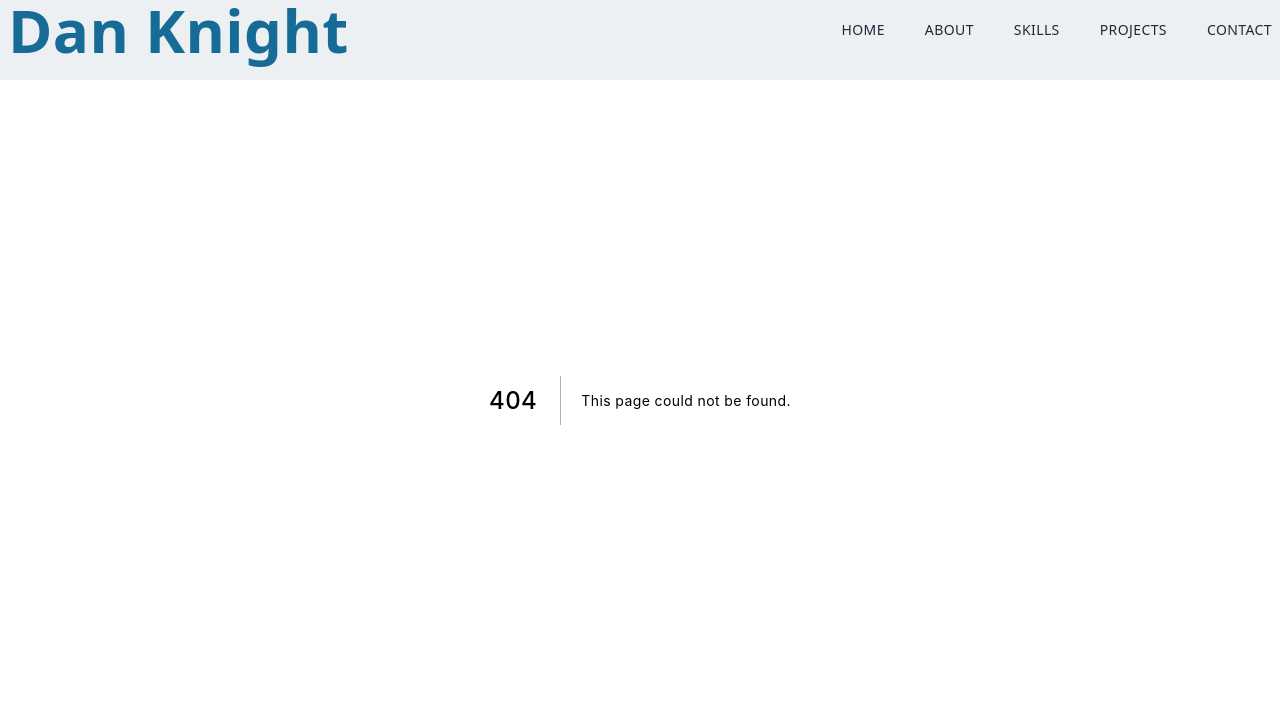
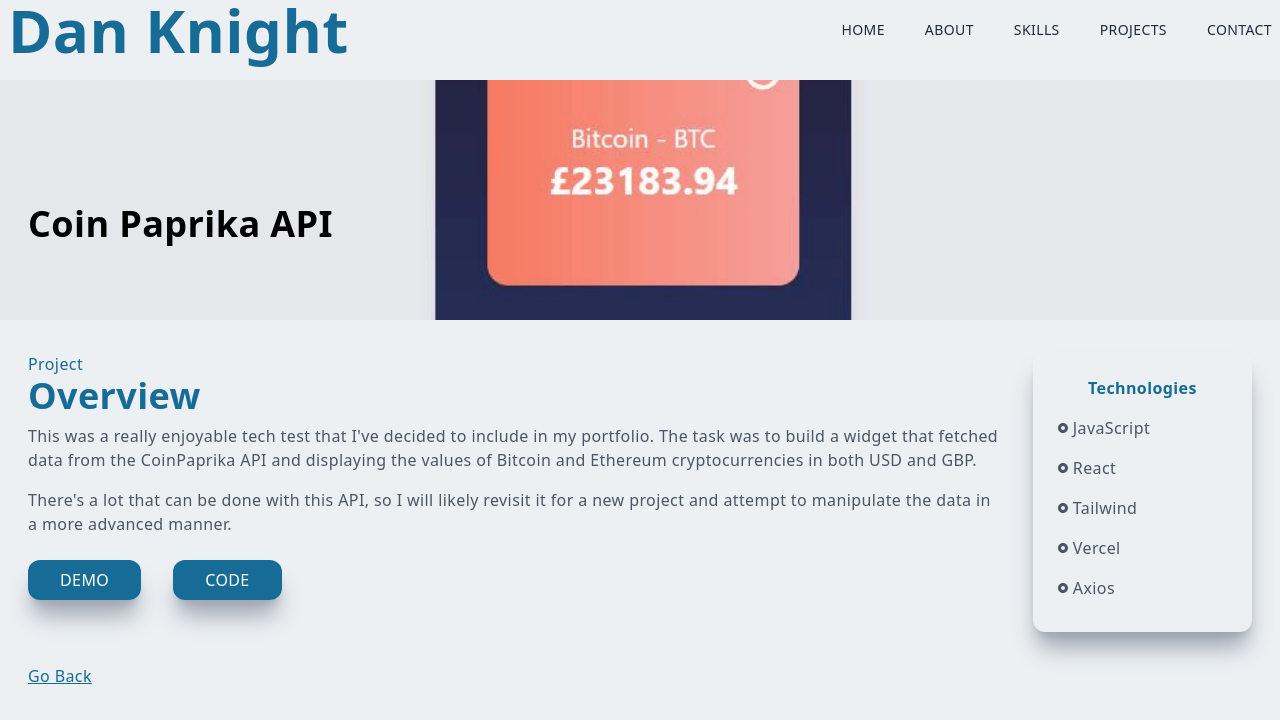
Before and after one commit to danielknight261/portfolio-daniel-knight, a Next.js app in the folder portfolio/: page /coinpaprika in a window 1280 px wide. Before the commit this address had no page. Shown: the top 720 px of the page. Built offline with nearby package versions, Linux system fonts and the light colour scheme.

Commit message:
coin paprika API added to projects

```diff
--- a/portfolio/components/Projects.js
+++ b/portfolio/components/Projects.js
@@ -8,6 +8,7 @@ import todolistImg from '../public/assets/projects/todolist.png'
 import ProjectItem from './ProjectItem';
 import printerooImg from '../public/assets/projects/printeroo.png'
 import mernprojectImg from '../public/assets/projects/mernproject.png'
+import coinpaprikaImg from '../public/assets/projects/coinpaprika.png'
 
 const Projects = () => {
   return (
@@ -22,6 +23,11 @@ const Projects = () => {
             title='Redeem Project'
             backgroundImg={redeemImg}
             projectUrl={'redeem'}
+          />
+          <ProjectItem
+            title='Crypto API'
+            backgroundImg={coinpaprikaImg}
+            projectUrl={'coinpaprika'}
           />
           <ProjectItem
             title='Printeroo'
--- /dev/null
+++ b/portfolio/pages/coinpaprika.js
@@ -0,0 +1,85 @@
+import React from "react";
+import Image from "next/image";
+import Link from "next/link";
+import coinpaprikaImg from "../public/assets/projects/coinpaprika.png";
+import { RiRadioButtonFill } from "react-icons/ri";
+
+const calculator = () => {
+  return (
+    <div className="w-full">
+      <div className="w-screen h-[30vh] lg:h-[40vh] relative">
+        <div className="absolute top-0 left-0 w-full h-[30vh] lg:h-[40vh] z-10" />
+        <Image
+          className="absolute z-1"
+          layout="fill"
+          objectFit="cover"
+          src={coinpaprikaImg}
+          alt="/"
+        />
+        <div className="absolute top-[70%] max-w-[1240px] w-full left-[50%] translate-x-[-50%] translate-y-[-50%] text-white z-10 p-2">
+          <h2 className="py-2 text-black">Coin Paprika API</h2>
+          <h3></h3>
+        </div>
+      </div>
+
+      <div className="max-w-[1240px] mx-auto p-2 grid md:grid-cols-5 gap-8 pt-8">
+        <div className="col-span-4">
+          <p>Project</p>
+          <h2>Overview</h2>
+
+          <p className="py-2 text-gray-600">
+            This was a really enjoyable tech test that I've decided to include
+            in my portfolio. The task was to build a widget that fetched data
+            from the CoinPaprika API and displaying the values of Bitcoin and
+            Ethereum cryptocurrencies in both USD and GBP.
+          </p>
+          <p className="py-2 text-gray-600">
+            There's a lot that can be done with this API, so I will likely
+            revisit it for a new project and attempt to manipulate the data in a
+            more advanced manner.
+          </p>
+          <Link href="https://coin-paprika-api.vercel.app/">
+            <button className="px-8 py-2 mt-4 mr-8 hover:scale-110">
+              Demo
+            </button>
+          </Link>
+          <Link href="https://github.com/danielknight261/CoinPaprika-api">
+            <button className="px-8 py-2 mt-4 hover:scale-110">Code</button>
+          </Link>
+        </div>
+        <div className="col-span-4 md:col-span-1 shadow-xl shadow-gray-400 rounded-xl p-4">
+          <div className="p-2">
+            <p className="text-center font-bold pb-2">Technologies</p>
+            <div>
+              <p className="text-gray-600 py-2 flex items-center">
+                <RiRadioButtonFill className="pr-1" />
+                JavaScript
+              </p>
+              <p className="text-gray-600 py-2 flex items-center">
+                <RiRadioButtonFill className="pr-1" />
+                React
+              </p>
+              <p className="text-gray-600 py-2 flex items-center">
+                <RiRadioButtonFill className="pr-1" />
+                Tailwind
+              </p>
+              <p className="text-gray-600 py-2 flex items-center">
+                <RiRadioButtonFill className="pr-1" />
+                Vercel
+              </p>
+              <p className="text-gray-600 py-2 flex items-center">
+                <RiRadioButtonFill className="pr-1" />
+                Axios
+              </p>
+            </div>
+          </div>
+        </div>
+        <Link href="/#projects">
+          <p className="underline cursor-pointer">Go Back</p>
+        </Link>
+      </div>
+    </div>
+  );
+};
+
+export default calculator;
```
Also changed, not shown: portfolio/public/assets/projects/coinpaprika.png (added).
